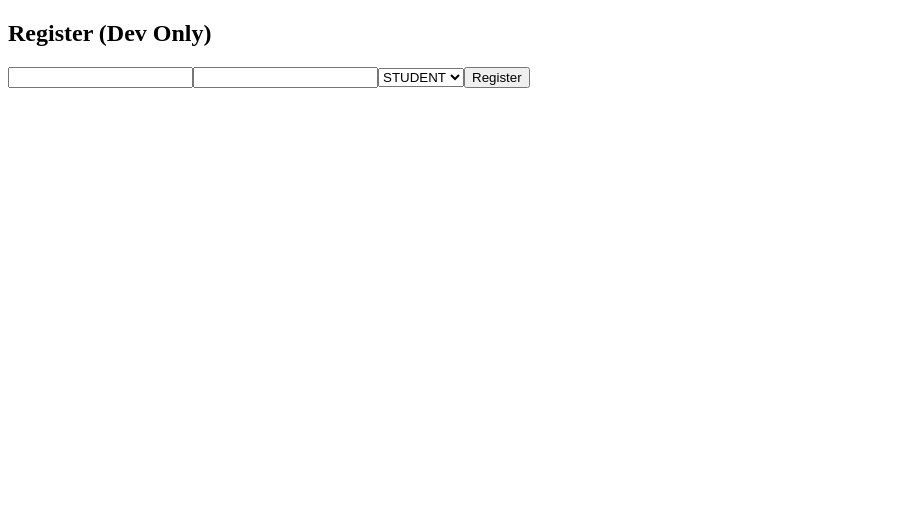
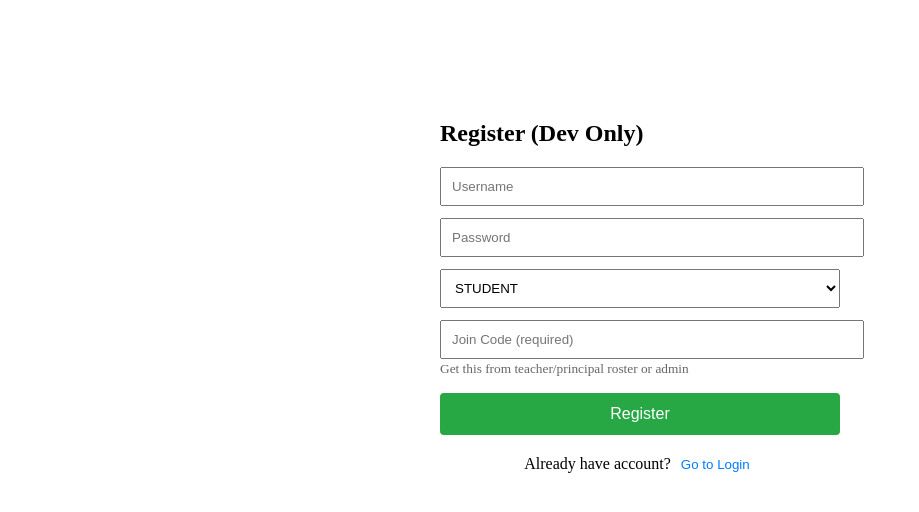
Before and after one commit to M1D0R1x/GyanGrit, a React (Vite) app in the folder frontend/: page /register in a window 1280 px wide. Shown: the top 512 px of the page, without its empty margins (0-919 px from the left). Built offline with nearby package versions, Linux system fonts and the light colour scheme; no server answers.

Commit message:
Refactor RegisterPage; enhance user registration flow with join code, improve error handling, and streamline UI components

```diff
--- a/frontend/src/pages/RegisterPage.tsx
+++ b/frontend/src/pages/RegisterPage.tsx
@@ -1,37 +1,126 @@
 import { useState } from "react";
+import { useNavigate } from "react-router-dom";
 import { apiPost } from "../services/api";
 
 export default function RegisterPage() {
+  const navigate = useNavigate();
+
   const [username, setUsername] = useState("");
   const [password, setPassword] = useState("");
-  const [role, setRole] = useState("STUDENT");
+  const [role, setRole] = useState<"STUDENT" | "TEACHER" | "PRINCIPAL" | "OFFICIAL" | "ADMIN">("STUDENT");
+  const [joinCode, setJoinCode] = useState("");
   const [msg, setMsg] = useState("");
+  const [error, setError] = useState("");
+  const [loading, setLoading] = useState(false);
 
-  async function register() {
+  const handleRegister = async () => {
+    if (!username || !password || !joinCode) {
+      setError("Username, password and join_code are required");
+      return;
+    }
+
+    setLoading(true);
+    setError("");
+    setMsg("");
+
+    try {
       await apiPost("/accounts/register/", {
         username,
         password,
         role,
+        join_code: joinCode,
       });
-    setMsg("User created. You can login now.");
+
+      setMsg("✅ User created successfully! You can now login.");
+      // Optional: auto redirect to login after success
+      setTimeout(() => navigate("/login"), 1500);
+    } catch (err: any) {
+      const errorMsg = err?.message || "Registration failed";
+      setError(errorMsg);
+      console.error(err);
+    } finally {
+      setLoading(false);
     }
+  };
 
   return (
-    <div>
+    <div style={{ maxWidth: 400, margin: "80px auto", padding: "20px" }}>
       <h2>Register (Dev Only)</h2>
 
-      <input onChange={(e) => setUsername(e.target.value)} />
-      <input type="password" onChange={(e) => setPassword(e.target.value)} />
+      <div style={{ marginBottom: 12 }}>
+        <input
+          placeholder="Username"
+          value={username}
+          onChange={(e) => setUsername(e.target.value)}
+          style={{ width: "100%", padding: 10 }}
+        />
+      </div>
 
-      <select onChange={(e) => setRole(e.target.value)}>
+      <div style={{ marginBottom: 12 }}>
+        <input
+          type="password"
+          placeholder="Password"
+          value={password}
+          onChange={(e) => setPassword(e.target.value)}
+          style={{ width: "100%", padding: 10 }}
+        />
+      </div>
+
+      <div style={{ marginBottom: 12 }}>
+        <select
+          value={role}
+          onChange={(e) => setRole(e.target.value as any)}
+          style={{ width: "100%", padding: 10 }}
+        >
           <option value="STUDENT">STUDENT</option>
           <option value="TEACHER">TEACHER</option>
+          <option value="PRINCIPAL">PRINCIPAL</option>
           <option value="OFFICIAL">OFFICIAL</option>
           <option value="ADMIN">ADMIN</option>
         </select>
+      </div>
 
-      <button onClick={register}>Register</button>
-      {msg && <p>{msg}</p>}
+      <div style={{ marginBottom: 16 }}>
+        <input
+          placeholder="Join Code (required)"
+          value={joinCode}
+          onChange={(e) => setJoinCode(e.target.value)}
+          style={{ width: "100%", padding: 10 }}
+        />
+        <small style={{ color: "#666" }}>
+          Get this from teacher/principal roster or admin
+        </small>
+      </div>
+
+      <button
+        onClick={handleRegister}
+        disabled={loading}
+        style={{
+          width: "100%",
+          padding: "12px",
+          background: loading ? "#ccc" : "#28a745",
+          color: "white",
+          border: "none",
+          borderRadius: 4,
+          fontSize: "1rem",
+          cursor: loading ? "not-allowed" : "pointer",
+        }}
+      >
+        {loading ? "Creating User..." : "Register"}
+      </button>
+
+      {msg && <p style={{ color: "green", marginTop: 16 }}>{msg}</p>}
+      {error && <p style={{ color: "red", marginTop: 16 }}>{error}</p>}
+
+      <p style={{ marginTop: 20, textAlign: "center" }}>
+        Already have account?{" "}
+        <button
+          onClick={() => navigate("/login")}
+          style={{ color: "#007bff", background: "none", border: "none" }}
+        >
+          Go to Login
+        </button>
+      </p>
     </div>
   );
 }
```
Lines whose indentation alone changed are shown as unchanged.
